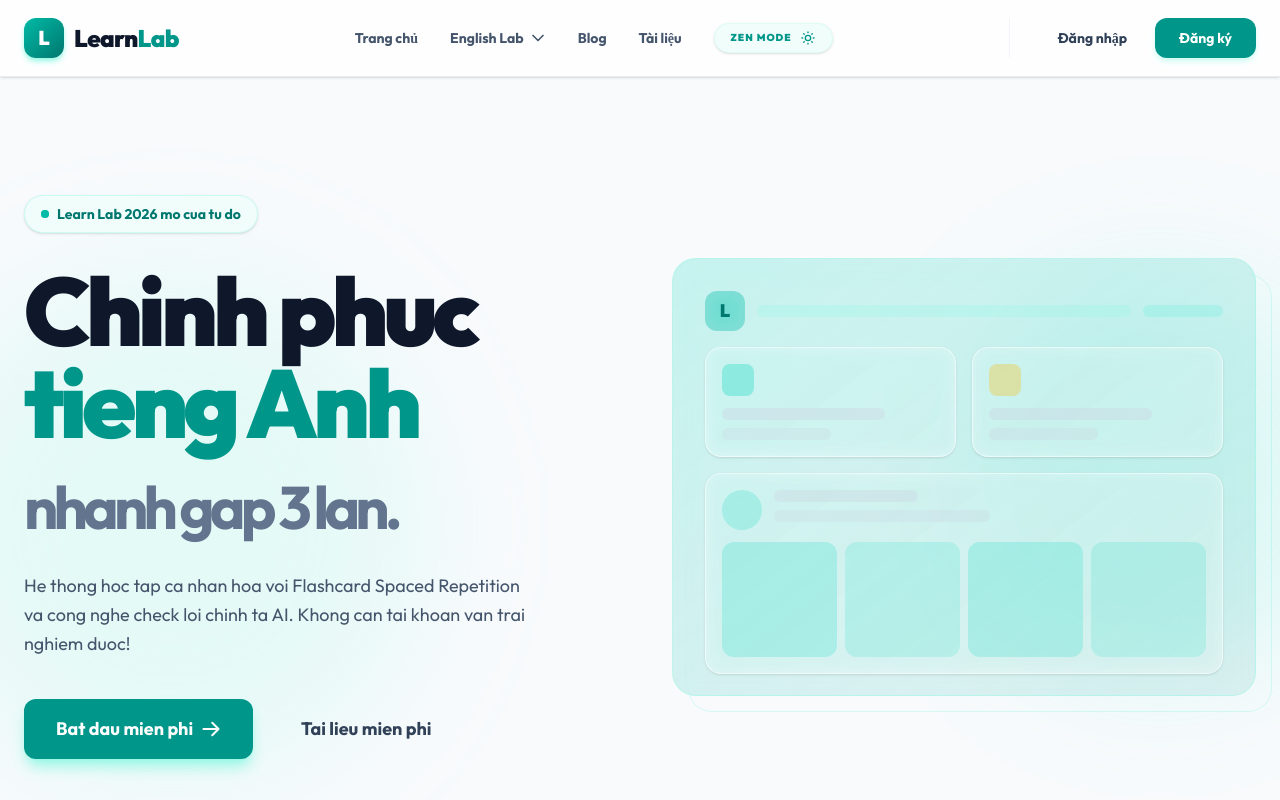
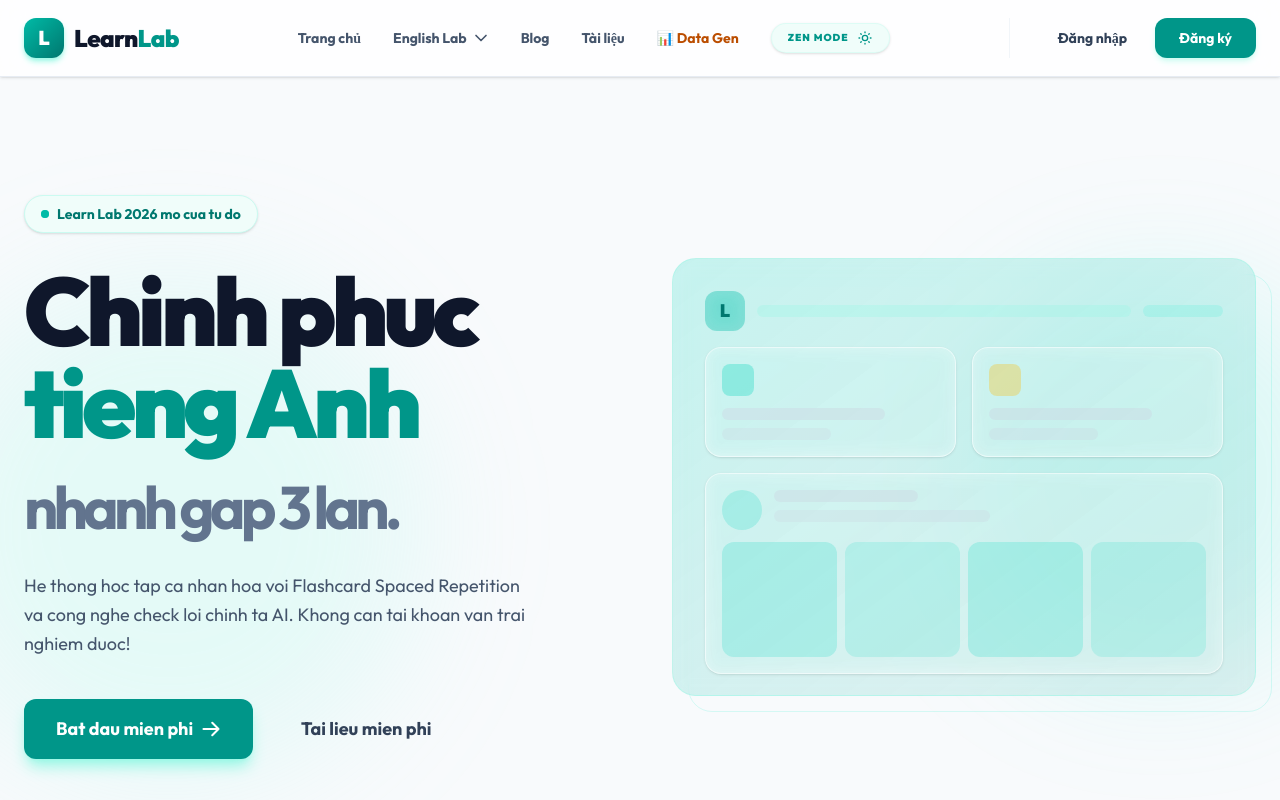
Before and after one commit to Thudeptrai02/learn-lab-web02, an Astro site: page / in a window 1280 px wide. Shown: the top 800 px of the page. Built offline with nearby package versions, Linux system fonts and the light colour scheme; Astro itself is replaced by a stand-in of ours; no server answers.

Commit message:
add Data Gen link to main navigation

```diff
--- a/src/components/Header.astro
+++ b/src/components/Header.astro
@@ -37,6 +37,8 @@
         <a href="/blog" class="transition-colors hover:text-teal-600">Blog</a>
 
         <a href="/free-resources" class="transition-colors hover:text-teal-600">Tài liệu</a>
+
+        <a href="/data-generator" class="transition-colors hover:text-amber-600 text-amber-700">📊 Data Gen</a>
 
         <!-- NÚT ZEN MODE -->
         <a href="/zen-mode" class="group relative flex items-center gap-2 rounded-full bg-teal-50 px-4 py-1.5 text-teal-600 transition-all duration-300 hover:text-white overflow-hidden shadow-sm border border-teal-100/50">
```
